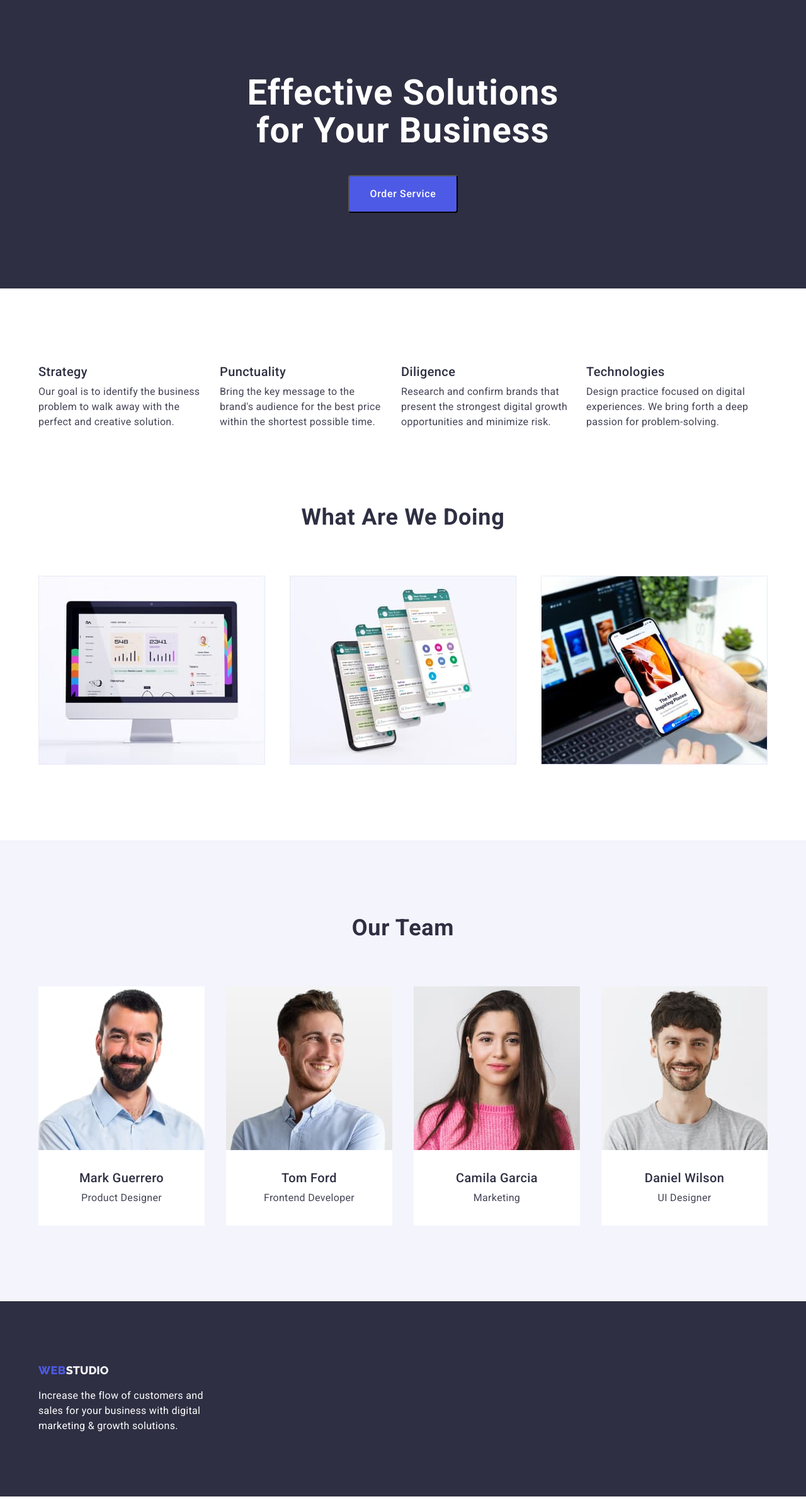
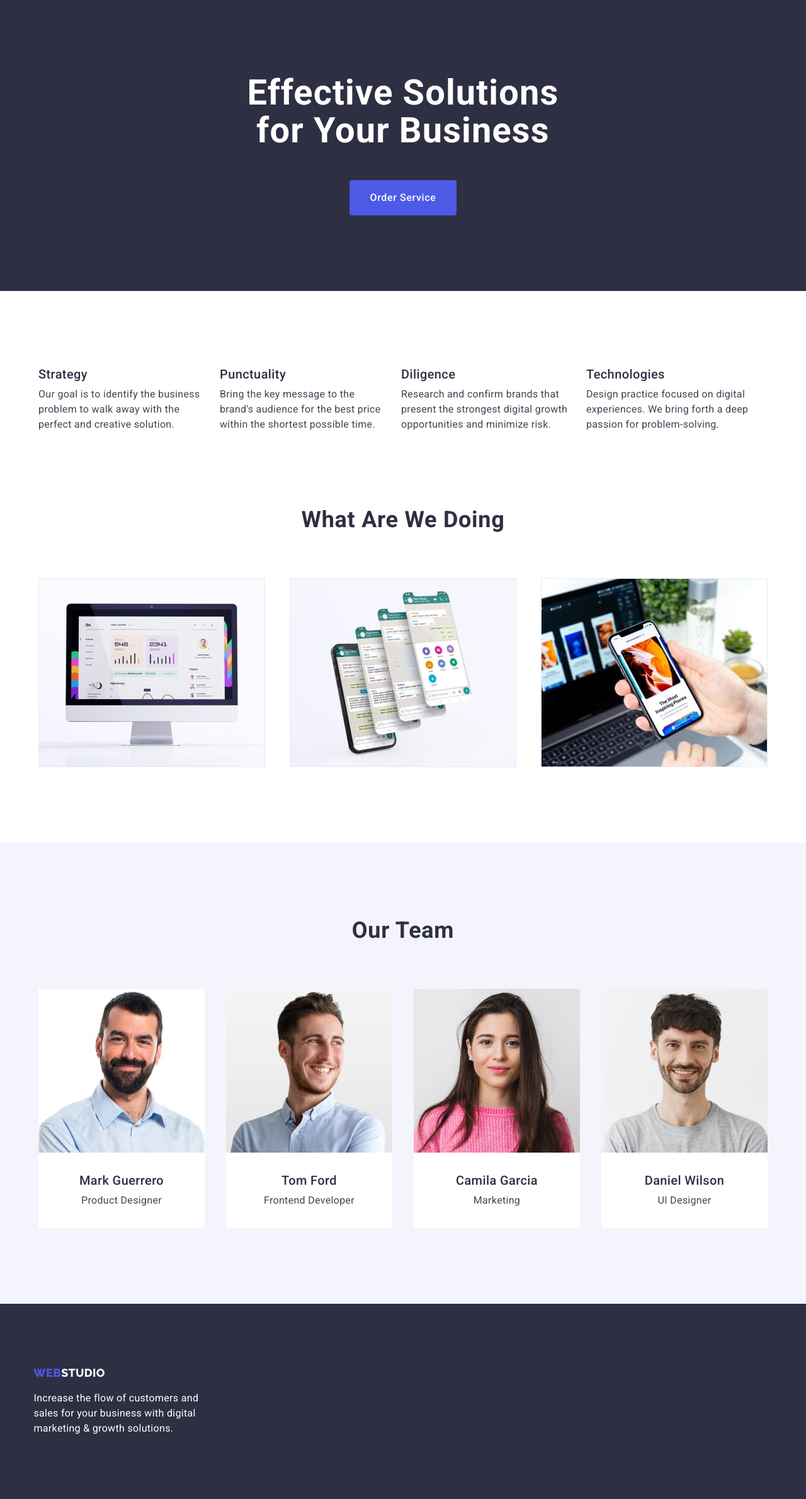
Before and after one commit to Stark561/goit-markup-hw-03, a plain HTML site: page index.html in a window 1280 px wide. Shown: the part 75-2455 px from the top of the page at 63% size. Drawn offline with nearby package versions, Linux system fonts and the light colour scheme.

Commit message:
hw-footer

```diff
--- a/css/styles.css
+++ b/css/styles.css
@@ -8,6 +8,7 @@ body{
     font-family:'Roboto', sans-serif;
     font-size: 16px;
     background-color: var(--white-color);
+    letter-spacing: 0.02em;
 }
 
 :root{
@@ -56,7 +57,6 @@ img{
 
 .conteiner.main-nav{
     display: flex;
-
 }
 
 .logo-nav{
@@ -104,7 +104,6 @@ img{
 .contacts-nav{
     display: flex;
     flex-direction: row;
-    /* margin: 0px; */
 
     margin-left: 332px;
     list-style: none;
@@ -181,9 +180,12 @@ img{
     background-color: var(--link-color);
 }
 
+.hero-two{
+    margin-top: 0px;
+}
+
 .hero-title{
-    margin-top: 0px;
-    margin-bottom: 40px;
+    margin-bottom: 48px;
     color: var(--white-color);
     font-size: 56px;
     line-height: 1.07;
@@ -192,6 +194,7 @@ img{
 }
 
 .hero-button{
+    border: none;
     border-radius: 4px;
     padding: 16px 32px;
 
@@ -334,6 +337,7 @@ img{
     justify-content: space-between;
 
     height: 380px;
+    border-radius: 0px 0px 4px 4px;
     max-width: 264px;
 
     background-color: var(--white-color);
@@ -351,9 +355,13 @@ img{
     background-color: var(--link-color);
 }
 
+.footer-two{
+    padding-top: 100px;
+    padding-left: 0px;
+}
+
 .logo-footer{
     display: inline-block;
-    padding-top: 100px;
     margin-bottom: 17px;
 
     font-family: 'Raleway';
@@ -383,6 +391,7 @@ img{
     font-weight: 500;
     line-height: 1.5;
     cursor: pointer;
+    letter-spacing: 0.04em;
 }
 
 .now-button:focus,
--- a/index.html
+++ b/index.html
@@ -35,7 +35,7 @@
 
     <main>
         <section class="section hero">
-                <div class="conteiner">
+                <div class="conteiner hero-two">
                     <h1 class="hero-title">Effective Solutions<br>
                         for Your Business</h1>
                    <button type="button" class="hero-button">Order Service</button>
@@ -120,7 +120,7 @@
     </main>
 
         <footer class="footer">
-            <div class="conteiner">
+            <div class="conteiner footer-two">
                 <a href="./index.html" class="logo-footer">
                     <span class="accent">WEB</span>STUDIO</a>
                 <p class="text-footer">Increase the flow of customers and sales for your business with digital marketing & growth solutions.</p>
```
Also changed, not shown: portfolio.html (+1 -1 lines).
